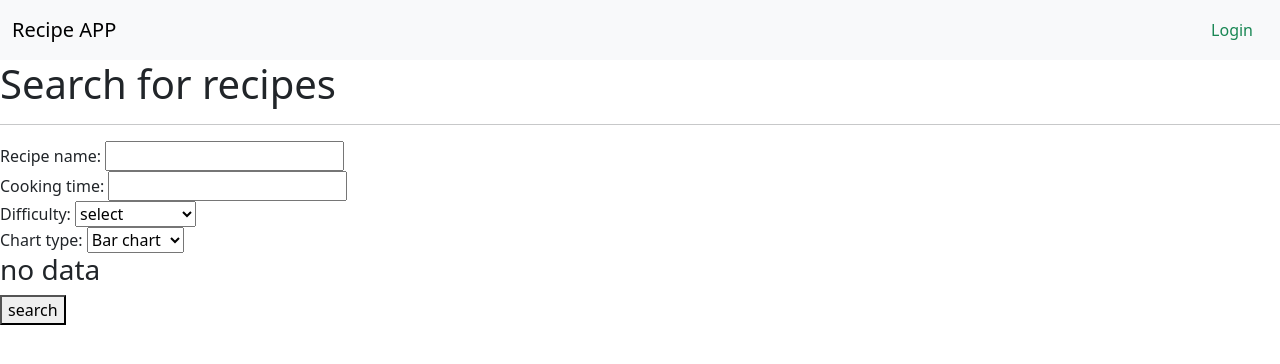
After one commit to disreal48/django-recipe-app, a Django app: page /search/ in a window 1280 px wide. The commit adds this page. Shown: the top 364 px of the page. Run offline with Django 5.2, Linux system fonts and the light colour scheme.

Commit message:
added search functionality

```diff
--- a/apps/core/templates/base.html
+++ b/apps/core/templates/base.html
@@ -32,6 +32,7 @@
         <a class="navbar-brand " href="{%url 'recipes:home' %}">Recipe APP</a>
         {% if user.is_authenticated %}
         <a class="nav-link" href="{%url 'recipes:recipes_list' %}">All Recipes</a>
+        <a class="nav-link" href="{%url 'recipes:recipes_search' %}">Search Recipes</a>
         {% endif %}
         <div class="collapse navbar-collapse justify-content-end" id="navbarSupportedContent">
       {% if user.is_authenticated %}
--- /dev/null
+++ b/apps/recipes/forms.py
@@ -0,0 +1,21 @@
+from django import forms
+
+CHART__CHOICES = (
+  ('bar', 'Bar chart'),
+  ('pie', 'Pie chart'),
+  ('line', 'Line chart')
+)
+
+DIFFICULTY_CHOICES = (
+    ("", "select"),
+    ("Easy", "Easy"),
+    ("Medium", "Medium"),
+    ("Intermediate", "Intermediate"),
+    ("Hard", "Hard"),
+)
+
+class RecipeSearchForm(forms.Form):
+  recipe_name = forms.CharField(max_length=120, required=False)
+  cooking_time = forms.IntegerField(required=False)
+  difficulty = forms.ChoiceField(choices=DIFFICULTY_CHOICES, required=False)
+  chart_type = forms.ChoiceField(choices=CHART__CHOICES)
--- /dev/null
+++ b/apps/recipes/templates/recipes/recipes_search.html
@@ -0,0 +1,12 @@
+{% extends "base.html" %} {% load static %} {% block content %}
+<h1>Search for recipes</h1>
+
+<hr />
+<form action="" method="POST">
+  {% csrf_token %} {{form}} {% if recipes_df %} {{recipes_df|safe}} {% else %}
+  <h3>no data</h3>
+  {% endif %}
+  <button type="submit">search</button>
+</form>
+
+{% endblock content %}
--- a/apps/recipes/urls.py
+++ b/apps/recipes/urls.py
@@ -1,5 +1,6 @@
 from django.urls import path
 from .views import home
+from .views import search_recipes
 from .views import RecipeListView, RecipeDetailView
 
 app_name = 'recipes'
@@ -8,4 +9,5 @@ urlpatterns = [
   path('', home, name='home'),
   path('recipes/', RecipeListView.as_view(), name='recipes_list'),
   path('recipes/<int:pk>/', RecipeDetailView.as_view(), name='recipes_detail'),
+  path('search/', search_recipes, name='recipes_search'),
 ]
--- a/apps/recipes/views.py
+++ b/apps/recipes/views.py
@@ -2,8 +2,10 @@ from django.shortcuts import render
 from django.views.generic import ListView, DetailView
 from .models import Recipe
 from django.contrib.auth.mixins import LoginRequiredMixin
+from .forms import RecipeSearchForm
+from django.db.models import Q
+import pandas as pd
 
-# Create your views here.
 
 def home(request):
   return render(request, 'recipes/recipes_home.html')
@@ -15,3 +17,56 @@ class RecipeListView(LoginRequiredMixin, ListView):
 class RecipeDetailView(LoginRequiredMixin, DetailView):
   model = Recipe
   template_name = 'recipes/recipes_detail.html'
+
+
+def search_recipes(request):
+  form = RecipeSearchForm(request.POST or None)
+  recipes_df = None
+  chart = None
+
+  if request.method =='POST':
+    recipe_name = request.POST.get('recipe_name')
+    cooking_time = request.POST.get('cooking_time')
+    difficulty = request.POST.get('difficulty')
+    chart_type = request.POST.get('chart_type')
+
+    cooking_time = 0 if not cooking_time else cooking_time
+    recipe_name = "" if not recipe_name else recipe_name
+    difficulty = "" if not difficulty else difficulty
+
+    qs = Recipe.objects.filter(
+              Q(name=recipe_name)
+              | Q(cooking_time=cooking_time)
+          )
+
+    qs2 = [
+            recipe
+            for recipe in Recipe.objects.all()
+            if recipe.difficulty == difficulty
+        ]
+
+    qs3 = Recipe.objects.filter(pk__in={recipe.pk for recipe in qs2})
+
+    qs = (qs | qs3).distinct()
+
+    if qs:
+      recipes_df = pd.DataFrame(qs.values("name", "cooking_time"))
+      recipes_df['difficulty'] = [recipe.difficulty for recipe in qs]
+
+
+    print(recipes_df)
+
+    recipes_df = recipes_df.to_html(index=False)
+
+
+
+
+
+
+  context={
+    'form': form,
+    'recipes_df': recipes_df,
+    # 'chart': chart
+  }
+
+  return render(request, 'recipes/recipes_search.html', context)
--- a/static/css/main.css
+++ b/static/css/main.css
@@ -196,3 +196,7 @@
   background-color: #2980b9;
   border-color: #2980b9;
 }
+
+.nav-link {
+  padding: 10px 15px;
+}
```
